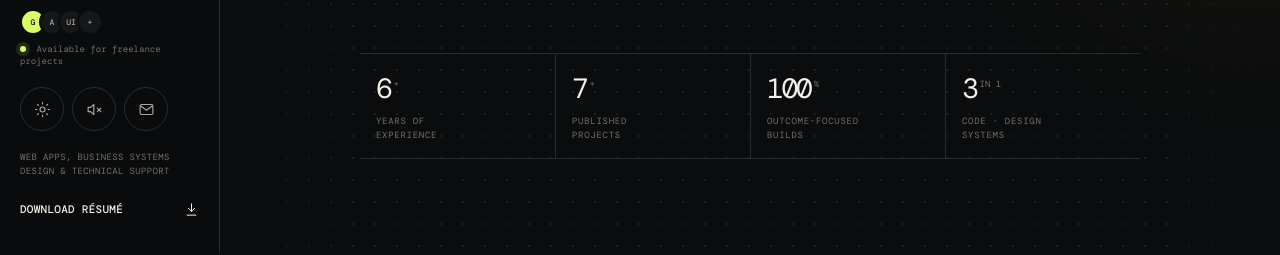
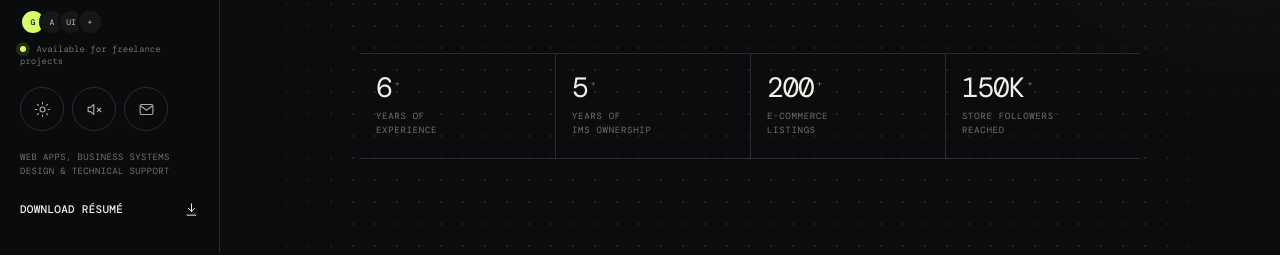
Before and after one commit to gervie1234/gervie-asilo-portfolio-v2, a React (Vite) app: page / in a window 1280 px wide. Shown: the part 547-802 px from the top of the page. Built offline with nearby package versions, Linux system fonts and the light colour scheme; a web font is replaced by a local one.

Commit message:
Refine career highlight metrics

```diff
--- a/src/App.jsx
+++ b/src/App.jsx
@@ -688,9 +688,9 @@ function App() {
 
         <section className="metrics content-width" aria-label="Career highlights">
           <div><strong>6<sup>+</sup></strong><span>YEARS OF<br />EXPERIENCE</span></div>
-          <div><strong>7<sup>+</sup></strong><span>PUBLISHED<br />PROJECTS</span></div>
-          <div><strong>100<sup>%</sup></strong><span>OUTCOME-FOCUSED<br />BUILDS</span></div>
-          <div><strong>3<sup>IN 1</sup></strong><span>CODE · DESIGN<br />SYSTEMS</span></div>
+          <div><strong>5<sup>+</sup></strong><span>YEARS OF<br />IMS OWNERSHIP</span></div>
+          <div><strong>200<sup>+</sup></strong><span>E-COMMERCE<br />LISTINGS</span></div>
+          <div><strong>150K<sup>+</sup></strong><span>STORE FOLLOWERS<br />REACHED</span></div>
         </section>
 
         <section className="projects-section content-width section-space" id="projects">
--- a/src/styles.css
+++ b/src/styles.css
@@ -538,8 +538,10 @@ h2 em {
 
 .metrics strong {
   color: var(--text);
-  font: 400 28px var(--mono);
-  letter-spacing: -0.08em;
+  font: 400 28px/1 var(--mono);
+  font-variant-numeric: tabular-nums;
+  letter-spacing: -0.045em;
+  white-space: nowrap;
 }
 
 .metrics sup {
```
